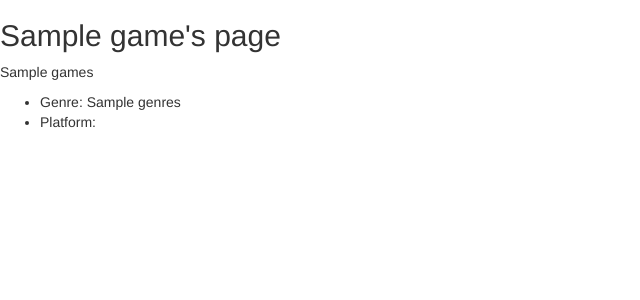
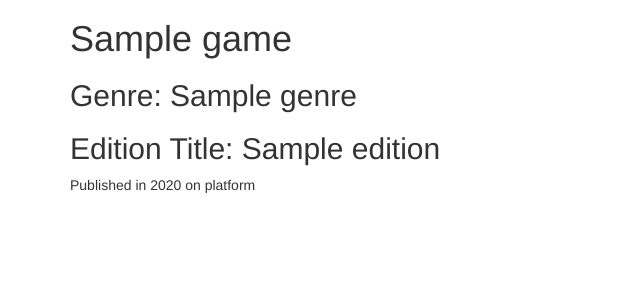
Before and after one commit to wotashu/game-graph, a Flask app: template gamegraph/templates/game.html in a window 1280 px wide. Shown: the part 51-351 px from the top of the page, without its empty margins (0-640 px from the left). Run offline with Flask 2, Linux system fonts and the light colour scheme; the template is opened without the code that fills it: most values are stand-ins (such as "Sample title", 1, 10 or a date in 2020); some libraries are stand-ins or nearby versions.

Commit message:
update game view

```diff
--- a/gamegraph/templates/display_all_games.html
+++ b/gamegraph/templates/display_all_games.html
@@ -9,9 +9,10 @@
             Platform: <i>{{ game.platform }}</i><br>
         {% endif %}
         {% if game.title %}
-      link: <a href="game/{{ game.title }}">{{ game.title }}</i><br>
+            link: <a href="game/{{ game.title }}">{{ game.title }}</a><br>
         {% endif %}
+        </li>
     {% else %}
-  <li>There aren't any games yet!
+        <li>There aren't any games yet!</li>
     {% endfor %}
 </ul>
--- a/gamegraph/templates/game.html
+++ b/gamegraph/templates/game.html
@@ -1,11 +1,14 @@
 {% extends "layout.html" %}
 {% block body %}
+    <div class="container">
+        <h1> {{ games[0].title }}</h1>
+        <h2> Genre: {{ games[0].genre }}</h2>
+            {% for game in games %}
+                    {%  for edition in game.editions %}
+                        <h2>Edition Title: {{ edition }}</h2>
 
-
-<h2>{{ games.title }}'s page</h2>
-<p>{{ games }}</p>
-<ul>
-	<li>Genre: {{ games.genres }}</li>
-	<li>Platform: {{ games.platform }}</li>
-</ul>
+                        Published in {{ game.year }} on platform {{ game.platform }}
+                    {% endfor %}
+            {% endfor %}
+    </div>
 {% endblock %}
```
Also changed, not shown: gamegraph/models.py (+13 -1 lines), gamegraph/templates/all_games.html (+6 -7 lines), gamegraph/views.py (+7 -1 lines). Lines whose indentation alone changed are shown as unchanged.
